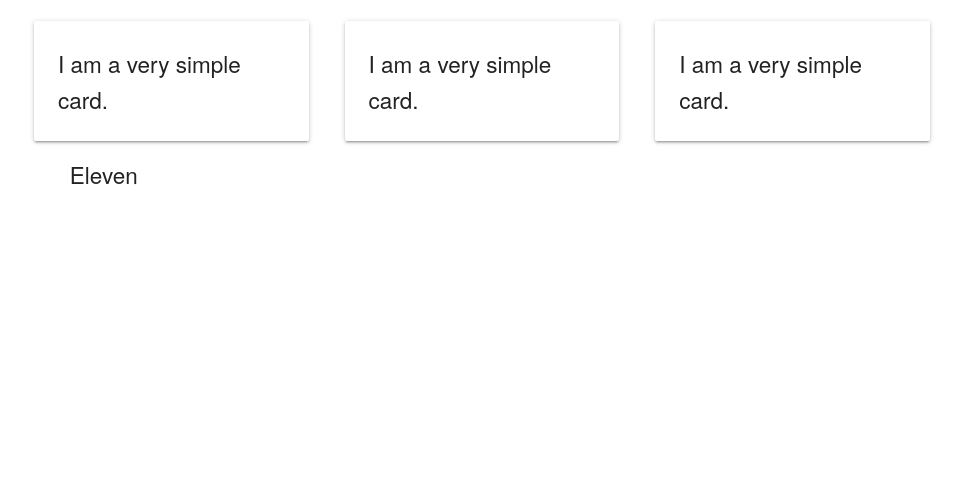
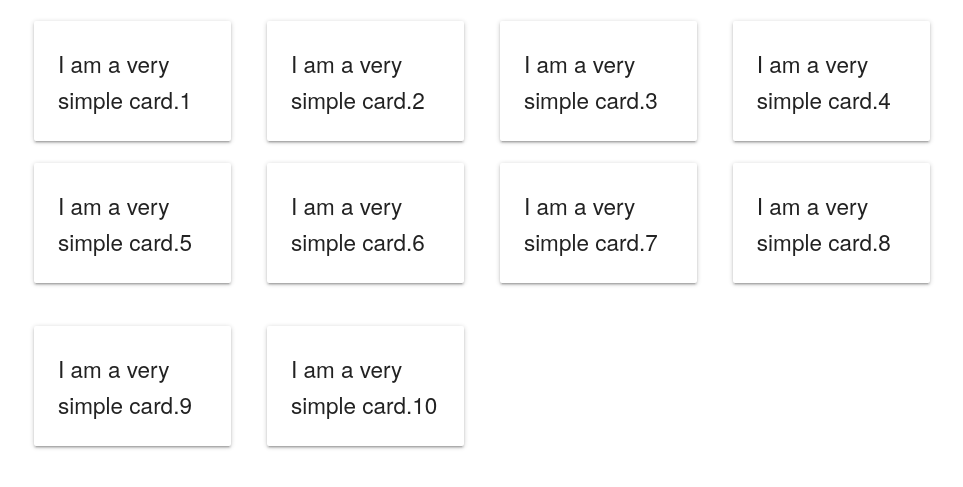
Before and after one commit to dembros/tileMe, a plain HTML site: page src/index.html in a window 1280 px wide. Shown: the part 123-610 px from the top of the page, without its empty margins (158-1121 px from the left). Drawn offline with nearby package versions, Linux system fonts and the light colour scheme.

Commit message:
Added more changes to index and to tile.js, first experiments

```diff
--- a/src/index.html
+++ b/src/index.html
@@ -20,41 +20,119 @@
                 Hello world.
             </h1>
             <div class="row">
-                <div class="four columns">
+                <div class="three columns">
                     <div class="card horizontal">
                         <div class="card-stacked">
                             <div class="card-content">
                                 <p>
-                                    I am a very simple card.
+                                    I am a very simple card.1
                                 </p>
                             </div>
                         </div>
                     </div>
                 </div>
-                <div class="four columns">
+                <div class="three columns">
                     <div class="card horizontal">
                         <div class="card-stacked">
                             <div class="card-content">
                                 <p>
-                                    I am a very simple card.
+                                    I am a very simple card.2
                                 </p>
                             </div>
                         </div>
                     </div>
                 </div>
-                <div class="four columns">
+                <div class="three columns">
                     <div class="card horizontal">
                         <div class="card-stacked">
                             <div class="card-content">
                                 <p>
-                                    I am a very simple card.
+                                    I am a very simple card.3
                                 </p>
                             </div>
                         </div>
                     </div>
                 </div>
-                <div class="eleven columns">
-                    Eleven
+                <div class="three columns">
+                    <div class="card horizontal">
+                        <div class="card-stacked">
+                            <div class="card-content">
+                                <p>
+                                    I am a very simple card.4
+                                </p>
+                            </div>
+                        </div>
+                    </div>
+                </div>
+                <div class="row">
+                    <div class="three columns">
+                        <div class="card horizontal">
+                            <div class="card-stacked">
+                                <div class="card-content">
+                                    <p>
+                                        I am a very simple card.5
+                                    </p>
+                                </div>
+                            </div>
+                        </div>
+                    </div>
+                    <div class="three columns">
+                        <div class="card horizontal">
+                            <div class="card-stacked">
+                                <div class="card-content">
+                                    <p>
+                                        I am a very simple card.6
+                                    </p>
+                                </div>
+                            </div>
+                        </div>
+                    </div>
+                    <div class="three columns">
+                        <div class="card horizontal">
+                            <div class="card-stacked">
+                                <div class="card-content">
+                                    <p>
+                                        I am a very simple card.7
+                                    </p>
+                                </div>
+                            </div>
+                        </div>
+                    </div>
+                    <div class="three columns">
+                        <div class="card horizontal">
+                            <div class="card-stacked">
+                                <div class="card-content">
+                                    <p>
+                                        I am a very simple card.8
+                                    </p>
+                                </div>
+                            </div>
+                        </div>
+                    </div>
+                </div>
+                <div class="row">
+                    <div class="three columns">
+                        <div class="card horizontal">
+                            <div class="card-stacked">
+                                <div class="card-content">
+                                    <p>
+                                        I am a very simple card.9
+                                    </p>
+                                </div>
+                            </div>
+                        </div>
+                    </div>
+                    <div class="three columns">
+                        <div class="card horizontal">
+                            <div class="card-stacked">
+                                <div class="card-content">
+                                    <p>
+                                        I am a very simple card.10
+                                    </p>
+                                </div>
+                            </div>
+                        </div>
+                    </div>
                 </div>
             </div>
         </div>
--- a/src/js/tile.js
+++ b/src/js/tile.js
@@ -1,5 +1,13 @@
+var els = document.querySelectorAll('.card');
+
 (function(){
     console.log("tileMe...");
     /*
     */
+    console.log("Elements found: ", els.length);
+    for (var el in els) {
+        console.log(els[el]);
+        console.log(els[el].getBoundingClientRect());
+    }
+
 })();
```
